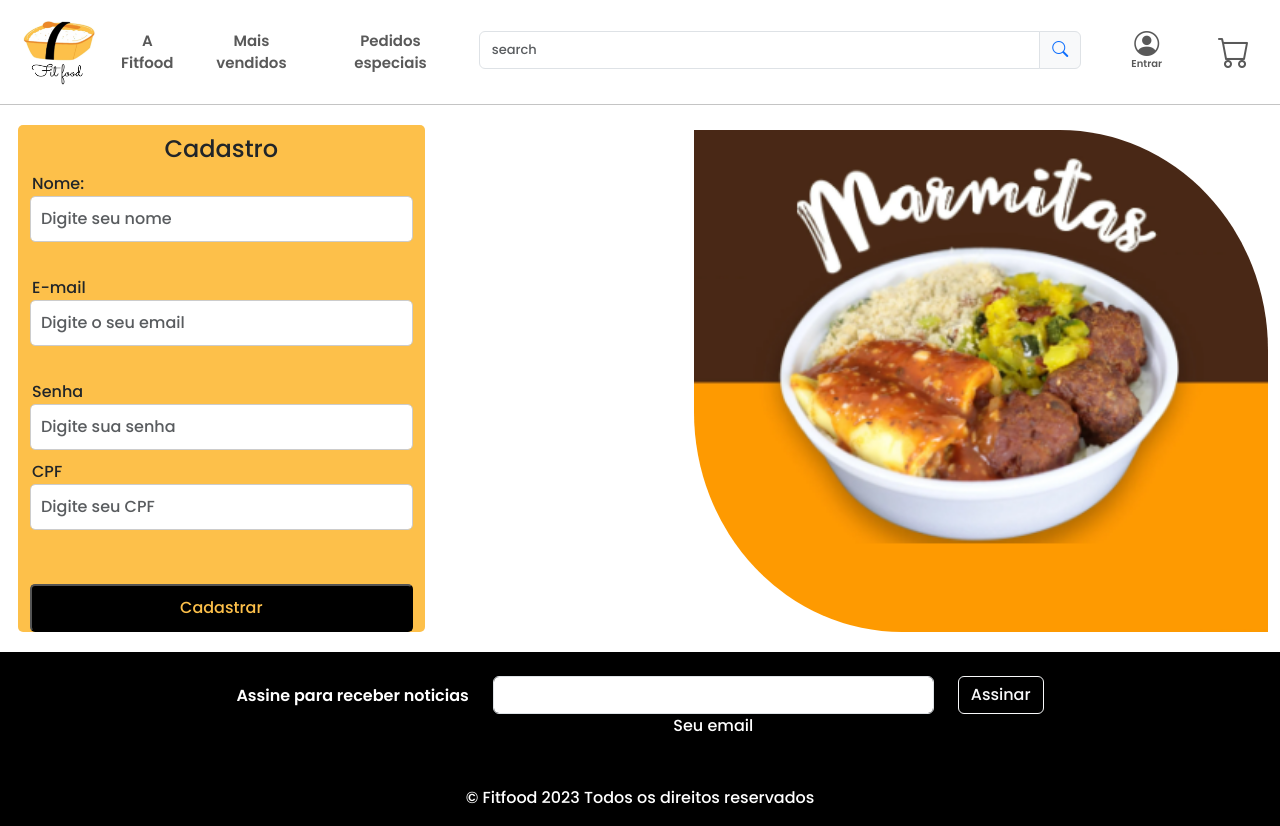
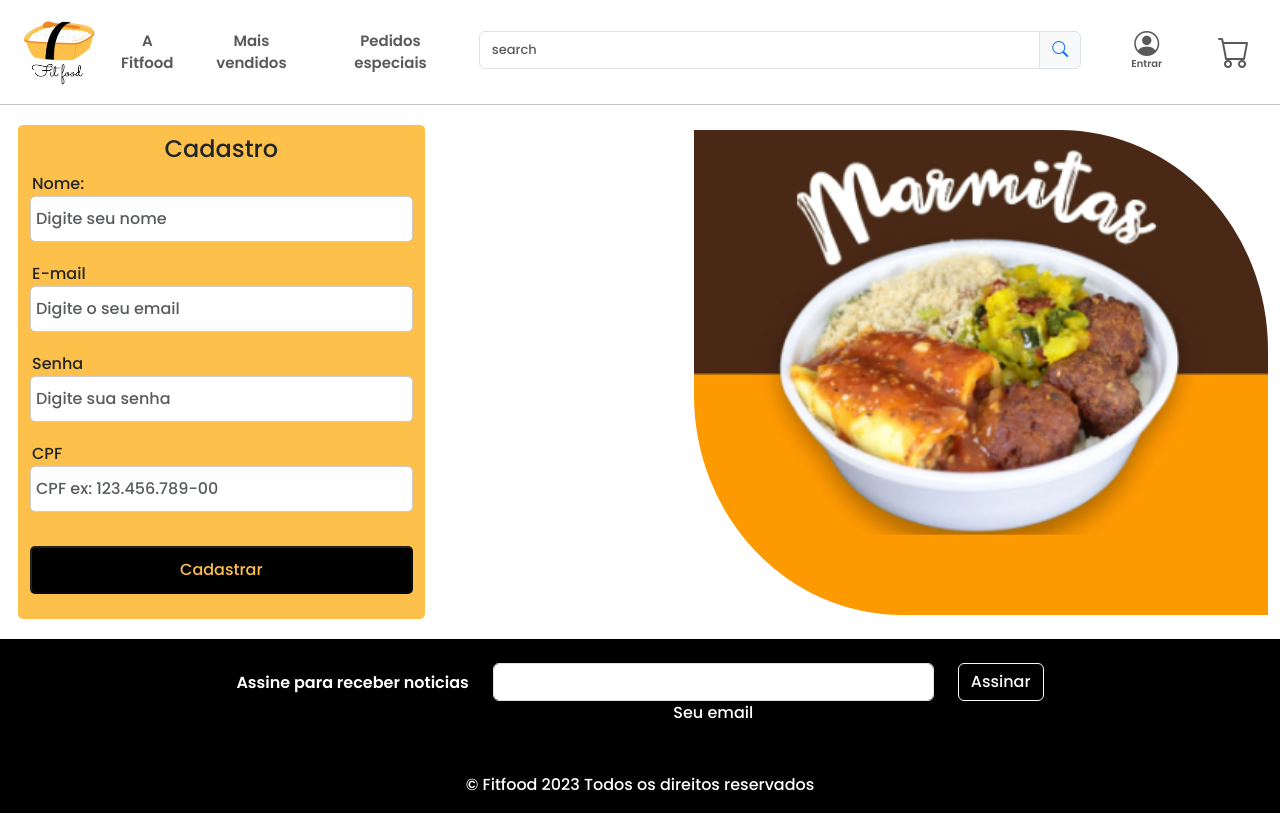
Before and after one commit to ccrismota/Frontend-pweb-final, an Angular app: page /cadastrar in a window 1280 px wide. Built offline with nearby package versions, Linux system fonts and the light colour scheme.

Commit message:
cadastro validação ajustada

```diff
--- a/src/app/components/cadastro/cadastro.component.css
+++ b/src/app/components/cadastro/cadastro.component.css
@@ -4,17 +4,41 @@ main {
   display: flex;
 }
 
-.espaco-login {
+.espaco-cadastro {
   display: flex;
   flex-direction: column;
   margin: 15px 25px 15px 25px;
   padding: 5px;  width: 100%;
 }
 
+.block{
+  margin: 0 0 20px 0;
+}
+
 .entrar label{
   margin: 0 0 0 2px;
 }
 
+.alert-text-cpf {
+  position: absolute;
+  margin: -30px 0 0 0;
+}
+
+.alert-text-senha {
+  position: absolute;
+  margin: -10px 0 0 0;
+}
+
+.alert-text-email {
+  position: absolute;
+  margin: -9px 0 0 0;
+}
+
+
+.alert-text-name {
+  position: absolute;
+  margin: -9px 0 0 0;
+}
 
 
 /*caixa entrar*/
@@ -23,15 +47,18 @@ main {
   border-radius: 5px;
   padding: 10px 0 0 0;
 }
+
 form label {
   display: block;
-  margin-bottom: 5px;
+  margin: 5px 0;
 }
 
 form input {
+  text-indent: 5px;
   margin-bottom: 10px;
   width: 100%;
-  padding: 10px;
+  padding: 10px 0;
+  margin-bottom: 10px;
   border-radius: 5px;
   border: 1px solid #ccc;
 }
@@ -43,7 +70,7 @@ form a {
 
 form button {
   background-color: #000000;
-  margin-top: 20px;
+  margin: 0 0 25px 0;
   padding: 10px;
   border-radius: 5px;
   color: #FDC04A;
@@ -72,7 +99,7 @@ form button:hover {
   right: 0;
   top: 130px;
   width: 598px;
-  height: 502px;
+  height: 485px;
   border-radius: 0px 220px 0px 220px;
 }
 
--- a/src/app/components/cadastro/cadastro.component.html
+++ b/src/app/components/cadastro/cadastro.component.html
@@ -1,30 +1,107 @@
-
 <main>
-  <div class="espaco-login d-flex">
+  <div class="espaco-cadastro d-flex">
     <div class="entrar row col-sm-12 col-md-4">
       <h4 class="text-center">Cadastro</h4>
-      <form >
-        <label for="nome">Nome:</label>
-        <input id="nome" type="text" class="form-control" placeholder="Digite seu nome"><br>
-
-
-        <label for="email">E-mail</label>
-        <input type="email" class="form-control email" name="email" placeholder="Digite o seu email"><br />
-
-
-        <label for="senha">Senha</label>
-        <input type="password" class="form-control senha" placeholder="Digite sua senha">
-
-
-        <label for="cpf">CPF</label>
-        <input id="cpf" type="text" class="form-control" placeholder="Digite seu CPF"><br>
-
-
-        <button id="btn-entrar" type="submit" class="w-100">Cadastrar</button>
+      <form [formGroup]="formularioCadastro">
+        <div class="block">
+          <label for="nome">Nome:</label>
+        <input
+          id="nome"
+          formControlName="nome"
+          type="text"
+          class="form-control"
+          placeholder="Digite seu nome"
+        />
+        <small
+          *ngIf="formularioCadastro.get('nome')?.errors?.['required'] && formularioCadastro.get('nome')?.touched"
+          class="text-danger alert-text-name"
+        >
+          O nome é obrigatório</small
+        >
+        <small
+          *ngIf="formularioCadastro.get('nome')?.errors?.['minlength'] && formularioCadastro.get('nome')?.touched"
+          class="text-danger alert-text-name"
+          >O nome deve ter no mínimo 10 caracteres</small
+        >
+        </div>
+        <div class="block">
+          <label for="email">E-mail</label>
+        <input
+          id="email"
+          formControlName="email"
+          type="email"
+          class="form-control email"
+          name="email"
+          placeholder="Digite o seu email"
+        />
+        <small
+          *ngIf="formularioCadastro.get('email')?.errors?.['required'] && formularioCadastro.get('email')?.touched"
+          class="text-danger alert-text-email"
+          >Email é obrigatório</small
+        >
+        <small
+          *ngIf="formularioCadastro.get('email')?.errors?.['email'] && formularioCadastro.get('email')?.touched"
+          class="text-danger alert-text-email"
+          >Email inválido</small
+        >
+        </div>
+        <div class="block">
+          <label for="senha">Senha</label>
+        <input
+          id="senha"
+          formControlName="senha"
+          type="password"
+          class="form-control senha"
+          placeholder="Digite sua senha"
+        />
+        <small
+          *ngIf="formularioCadastro.get('senha')?.errors?.['required'] && formularioCadastro.get('senha')?.touched"
+          class="text-danger alert-text-senha"
+        >
+          Senha é obrigatória
+        </small>
+        <small
+          *ngIf="formularioCadastro.get('senha')?.errors?.['minlength'] && formularioCadastro.get('senha')?.touched"
+          class="text-danger alert-text-senha"
+        >
+          A senha deve ter no mínimo 6 caracteres
+        </small>
+        </div>
+        <div>
+          <label for="cpf">CPF</label>
+        <input
+          id="cpf"
+          formControlName="cpf"
+          type="text"
+          class="form-control"
+          placeholder="CPF ex: 123.456.789-00"
+        /><br />
+        <small
+          *ngIf="formularioCadastro.get('cpf')?.errors?.['required'] && formularioCadastro.get('cpf')?.touched"
+          class="text-danger alert-text-cpf"
+        >
+          O CPF é obrigatório
+        </small>
+        <small
+          *ngIf="formularioCadastro.get('cpf')?.errors?.['minlength'] && formularioCadastro.get('cpf')?.touched"
+          class="text-danger alert-text-cpf"
+        >
+          A CPF deve ter no mínimo 11 caracteres
+        </small>
+        </div>
+        <button
+          id="btn-entrar"
+          type="submit"
+          class="w-100"
+          [disabled]="!formularioCadastro.valid"
+          (click)="onSubmit()"
+        >
+          Cadastrar
+        </button>
       </form>
     </div>
     <div class="row imagem">
-      <img src="assets/img/marmita.png" alt="marmita">
+      <img src="assets/img/marmita.png" alt="marmita" />
     </div>
   </div>
 </main>
--- a/src/app/components/cadastro/cadastro.component.ts
+++ b/src/app/components/cadastro/cadastro.component.ts
@@ -1,4 +1,5 @@
 import { Component, OnInit } from '@angular/core';
+import { FormBuilder, FormGroup, Validators } from '@angular/forms';
 
 @Component({
   selector: 'app-cadastro',
@@ -7,9 +8,28 @@ import { Component, OnInit } from '@angular/core';
 })
 export class CadastroComponent implements OnInit {
 
-  constructor() { }
+
+  formularioCadastro!: FormGroup;
+
+  constructor(
+    private fb: FormBuilder
+  ) { }
+
+
+  onSubmit(): void {
+    console.log(this.formularioCadastro.value);
+    alert('Cadastro realizado com sucesso!');
+  }
 
   ngOnInit(): void {
+
+    this.formularioCadastro = this.fb.group({
+      nome: ['', [Validators.required, Validators.minLength(10)]],
+      email: ['',[Validators.required, Validators.email]],
+      senha: ['', [Validators.required, Validators.minLength(6)]],
+      cpf: ['', [Validators.required, Validators.minLength(11)]],
+    });
+
   }
 
 }
--- a/src/app/components/login/login.component.html
+++ b/src/app/components/login/login.component.html
@@ -41,8 +41,8 @@
             id="btn-entrar"
             type="button"
             class="w-100"
-            [disabled]="!formularioLogin.invalid"
-           >Entrar</button
+            [disabled]="!formularioLogin.valid"
+            (click)="onSubmit()">Entrar</button
           ><br>
           <a href="recuperarsenha"><span class="btn w-100 recuperar-senha">
             Esqueci minha senha
--- a/src/app/components/login/login.component.ts
+++ b/src/app/components/login/login.component.ts
@@ -12,6 +12,13 @@ export class LoginComponent implements OnInit {
 
   constructor(private fb: FormBuilder) { }
 
+
+  onSubmit(): void {
+    console.log(this.formularioLogin.value);
+    alert('Bem vindo!');
+  }
+
+
   ngOnInit(): void {
 
     this.formularioLogin = this.fb.group({
```
